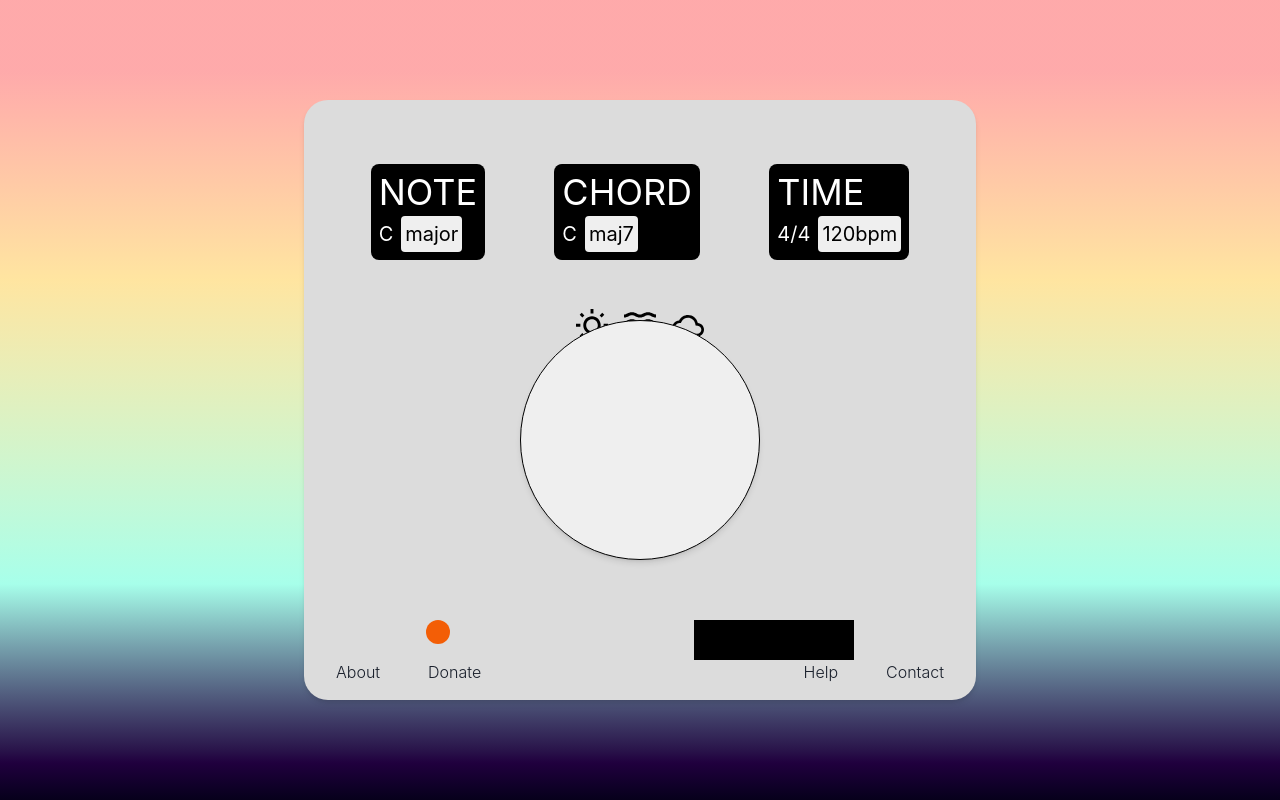
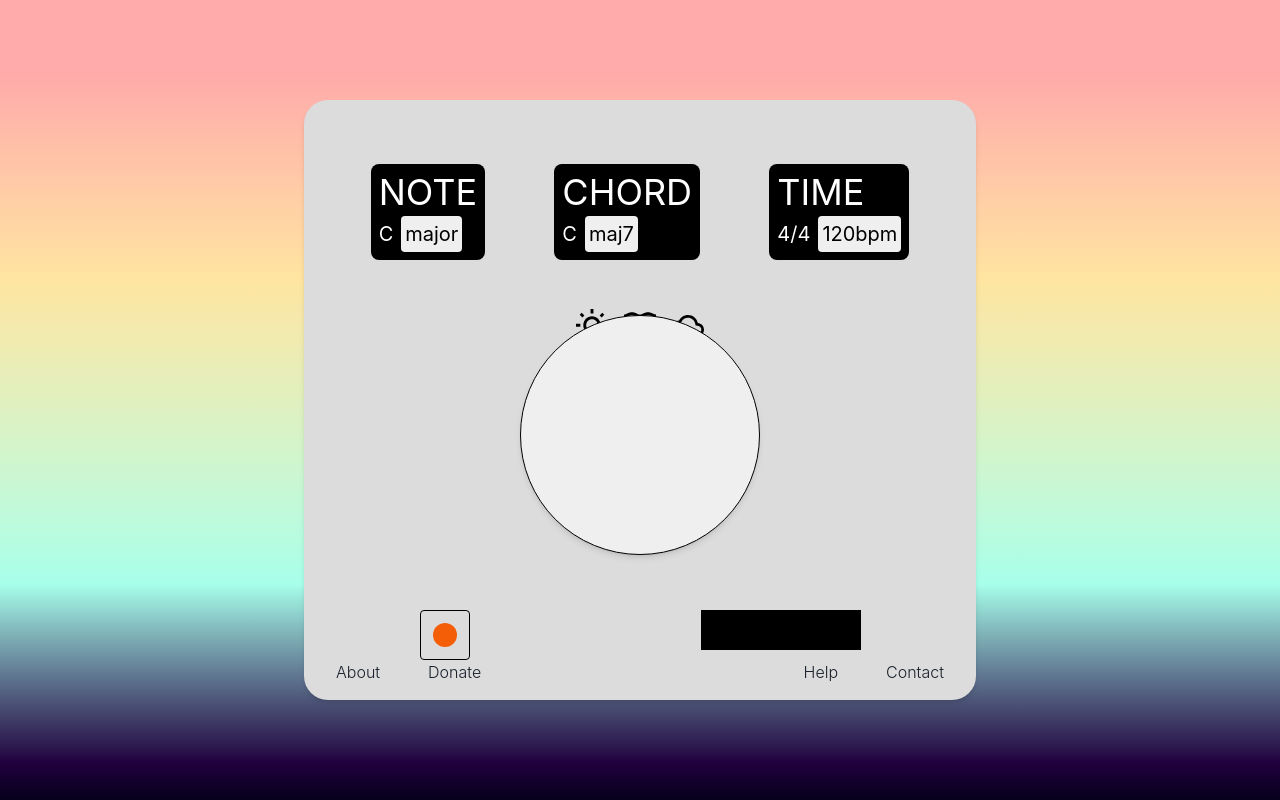
Before and after one commit to dizzyjaguar/improvEar, a React (Vite) app: page /player in a window 1280 px wide. Built offline with nearby package versions, Linux system fonts and the light colour scheme.

Commit message:
finish v1 record button ui

```diff
--- a/src/components/Buttons/RecordButton.tsx
+++ b/src/components/Buttons/RecordButton.tsx
@@ -1,17 +1,11 @@
 import { motion } from 'framer-motion'
 import Record from '../icons/Record'
-import { ButtonHTMLAttributes } from 'react'
 
 export default function RecordButton(onClick: any) {
   return (
     <motion.button
-      // backgroundColor={'transparent'}
-      // border={'2px solid black'}
-      // height={'48px'}
-      // width={'48px'}
-      // _hover={{ backgroundColor: 'transparent', borderWidth: '1px', opacity: .8 }}
-      className={`hover:opacity-50`}
-      whileHover={{ scale: 1.1, rotate: 180 }}
+      className={`hover:opacity-50 border-[1px] border-black p-3 rounded`}
+      whileHover={{ scale: 1.1, rotate: 45 }}
       onClick={onClick}
     >
       <Record />
```
